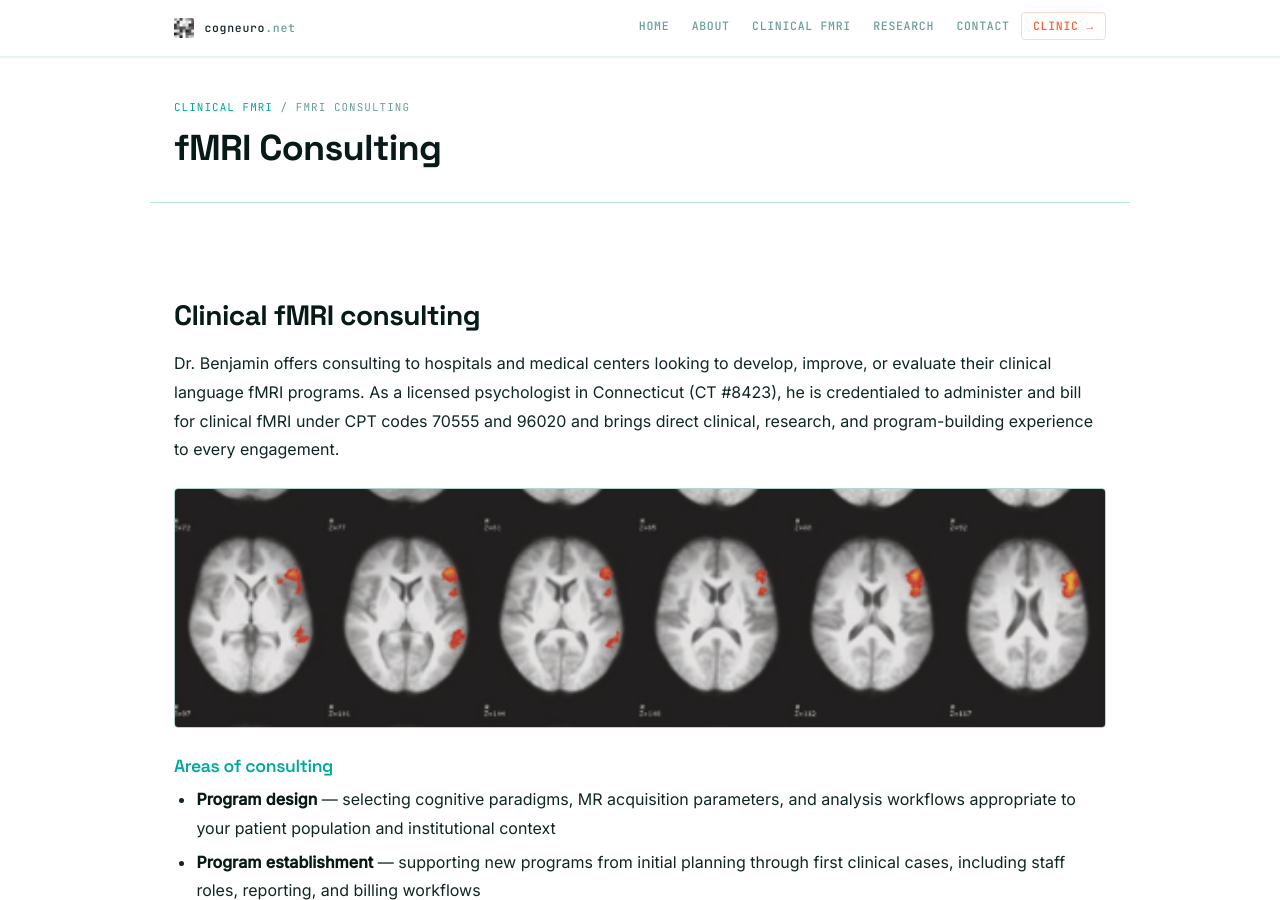
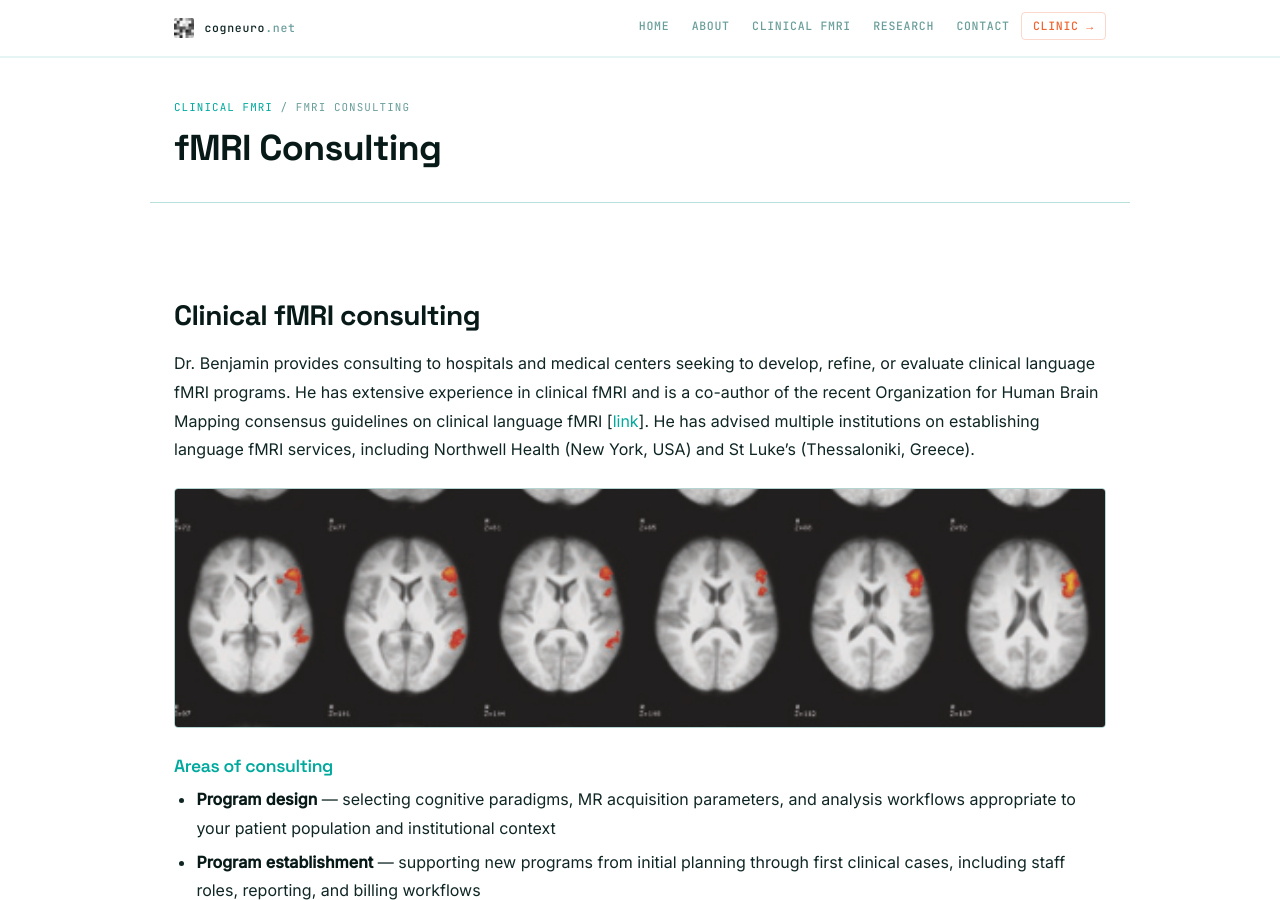
Before and after one commit to cfxb/cogneuro, a Jekyll site: the page built from clinical-fmri/consulting.md, in a window 1280 px wide and 900 px high. Built offline with Jekyll 4.4.1, drawn with Linux system fonts in a browser that asks for light colours.

Commit message:
Update fMRI consulting page intro with OHBM guidelines and institution references
Co-Authored-By: Claude Sonnet 4.6 <noreply@anthropic.com>

```diff
--- a/clinical-fmri/consulting.md
+++ b/clinical-fmri/consulting.md
@@ -6,7 +6,7 @@ section: clinical fmri
 
 ## Clinical fMRI consulting
 
-Dr. Benjamin offers consulting to hospitals and medical centers looking to develop, improve, or evaluate their clinical language fMRI programs. As a licensed psychologist in Connecticut (CT #8423), he is credentialed to administer and bill for clinical fMRI under CPT codes 70555 and 96020 and brings direct clinical, research, and program-building experience to every engagement.
+Dr. Benjamin provides consulting to hospitals and medical centers seeking to develop, refine, or evaluate clinical language fMRI programs. He has extensive experience in clinical fMRI and is a co-author of the recent Organization for Human Brain Mapping consensus guidelines on clinical language fMRI [[link](https://apertureneuro.org/article/128149-consensus-recommendations-for-clinical-functional-mri-applied-to-language-mapping)]. He has advised multiple institutions on establishing language fMRI services, including Northwell Health (New York, USA) and St Luke's (Thessaloniki, Greece).
 
 <img src="/assets/images/language.png" alt="Presurgical language fMRI" class="research-img" style="max-height:240px; object-position: center 30%;">
 
```
